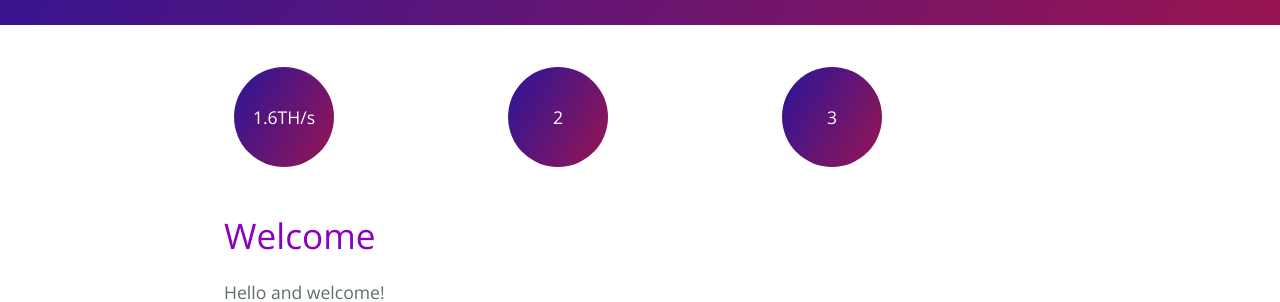
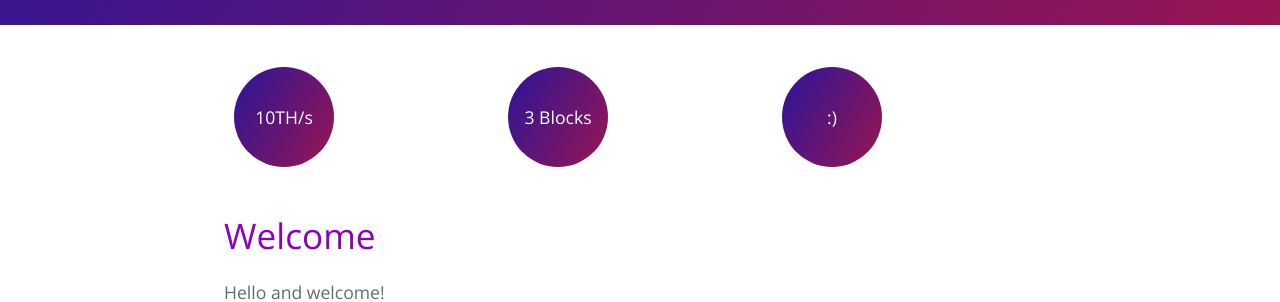
Before and after one commit to intheether/intheether.github.io, a Jekyll site: the page built from index.md, in a window 1280 px wide. Shown: the part 358-660 px from the top of the page. Built offline with Jekyll 4.4.1, drawn with Linux system fonts in a browser that asks for light colours.

Commit message:
Update default.html

```diff
--- a/_layouts/default.html
+++ b/_layouts/default.html
@@ -10,9 +10,9 @@
     <section class="main-content">
      <center>
      <div class="grid-container">
-    <div class="hashrate">1.6TH/s</div>
-    <div class="hashrate">2</div>
-    <div class="hashrate">3</div>
+    <div class="hashrate">10TH/s</div>
+    <div class="hashrate">3 Blocks</div>
+    <div class="hashrate">:)</div>
        </div></center>
       {{ content }}
 
```
